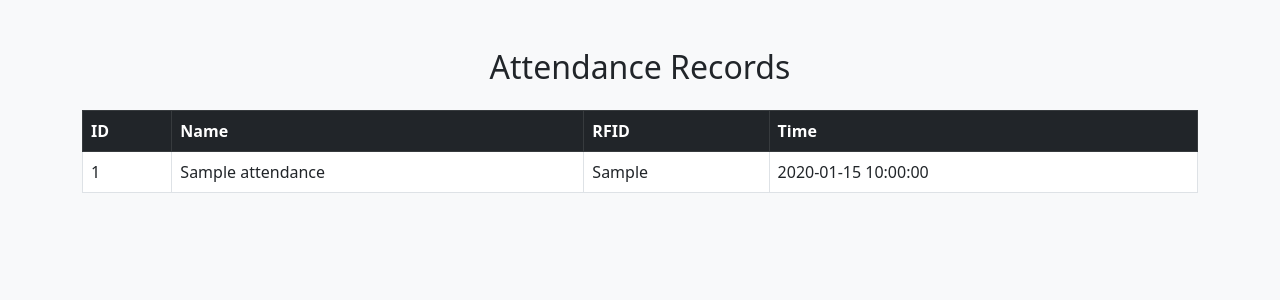
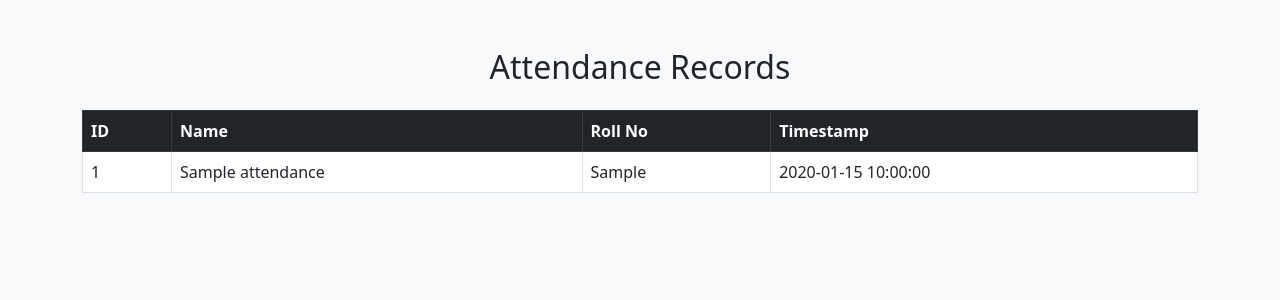
Before and after one commit to Abraham-Samuel470/RFID-BASED-FACE_-ATTENDANCE-SYSTEM, a Flask app: page / in a window 1280 px wide. Shown: the top 300 px of the page. Run offline with Flask 3, Linux system fonts and the light colour scheme; tables that the repository leaves empty or names only in its code hold one stand-in row (values such as "Sample post").

Commit message:
Update index.html

```diff
--- a/Face_attendanace/templates/index.html
+++ b/Face_attendanace/templates/index.html
@@ -15,8 +15,8 @@
                 <tr>
                     <th>ID</th>
                     <th>Name</th>
-                    <th>RFID</th>
-                    <th>Time</th>
+                    <th>Roll No</th>
+                    <th>Timestamp</th>
                 </tr>
             </thead>
             <tbody>
```
